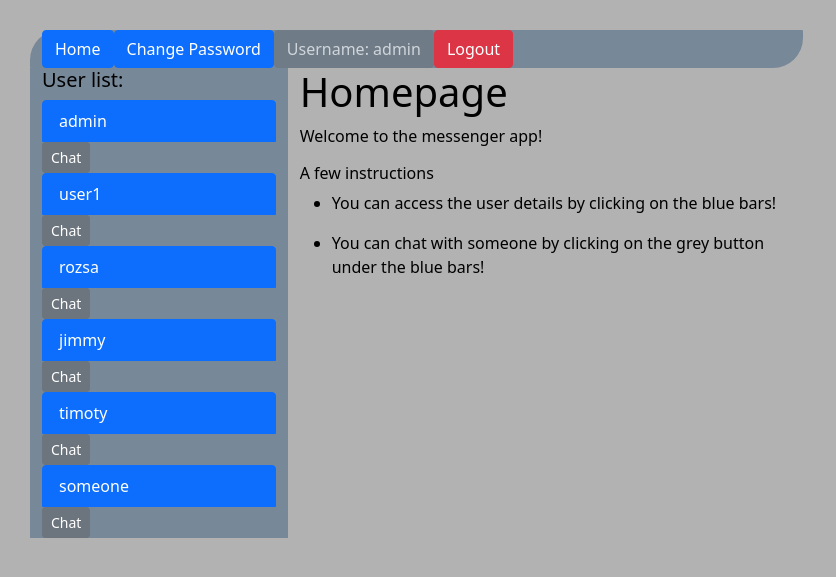
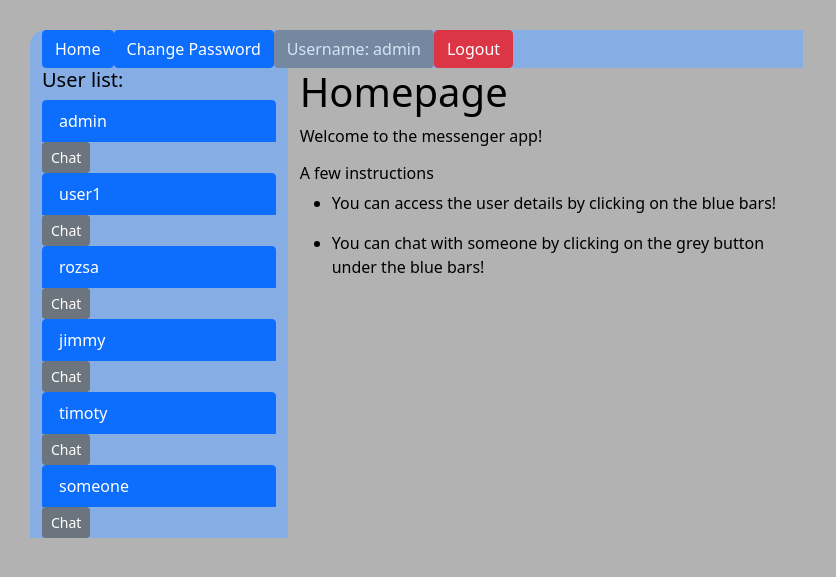
Before and after one commit to rozsanimrod/messenger, a Django app: page / in a window 1280 px wide. Shown: the top 577 px of the page, without its empty margins (0-836 px from the left). Run offline with Django 3.2, Linux system fonts and the light colour scheme; a user stored in the database is signed in; data comes from the database, SQL or seed files in the repository.

Commit message:
container

```diff
--- a/homepage/templates/homepage/home.html
+++ b/homepage/templates/homepage/home.html
@@ -5,10 +5,10 @@
     {% if user.is_authenticated %}
 
         <style>
-            .my-row { background: #778899;
-                 border-radius: 30px 1px 30px 1px;
+            .my-row { background: #87ade5;
+                 border-radius: 15px 1px 1px 1px;
             }
-            .col_1 {background: #778899;
+            .col_1 {background: #87ade5;
             }
         </style>
 
```
